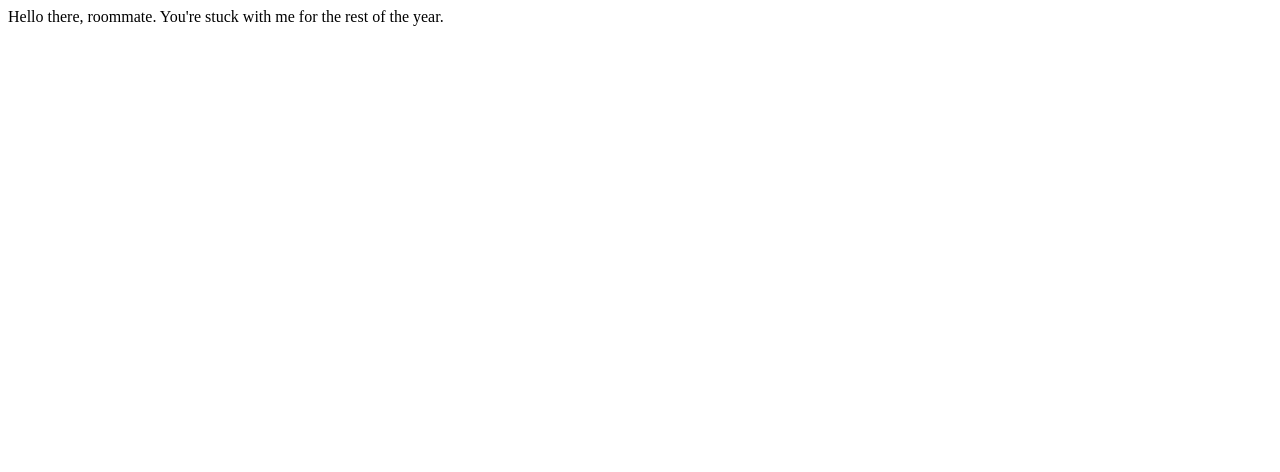
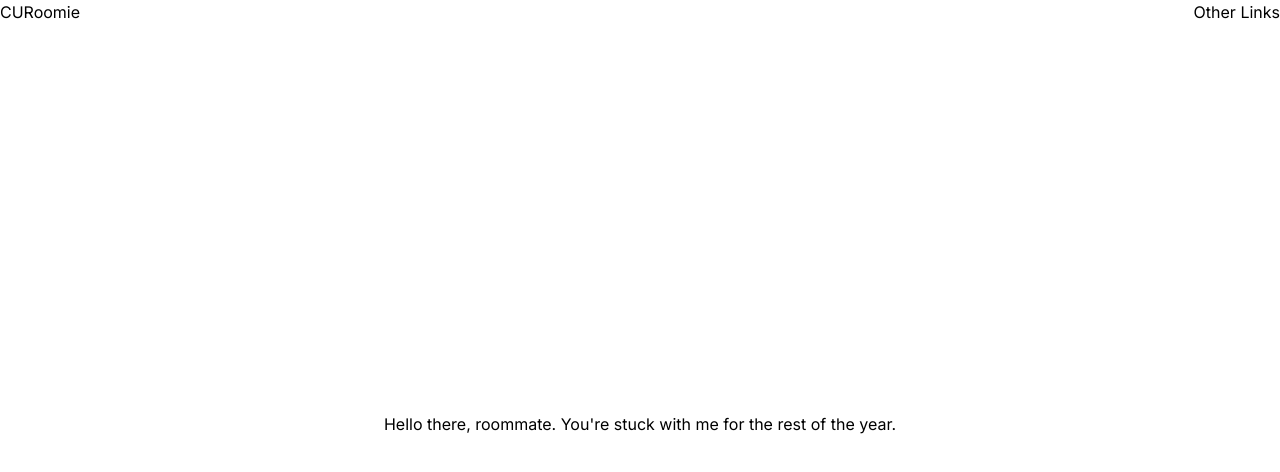
Before and after one commit to vinnyh125/CURoomie, a Next.js app: page / in a window 1280 px wide. Shown: the top 472 px of the page. Built offline with nearby package versions, Linux system fonts and the light colour scheme.

Commit message:
Navbar and Layout
+ set up basically navbar code structure
+ imported navbar component into layout file so as to not re-render inefficiently

```diff
--- /dev/null
+++ b/app/components/nav.jsx
@@ -0,0 +1,14 @@
+export default function Nav() {
+  return (
+    <>
+      <div className="flex min-w-screen justify-between">
+        <div>
+          CURoomie
+        </div>
+        <div>
+          Other Links
+        </div>
+      </div>
+    </>
+  )
+}
--- /dev/null
+++ b/app/layout.jsx
@@ -0,0 +1,26 @@
+import { Inter } from "next/font/google";
+import Nav from "./components/nav";
+import "./globals.css";
+
+const inter = Inter({ subsets: ["latin"] });
+
+export const metadata = {
+  title: "CURoomie",
+  description: "The Ultimate Destination for Finding the Perfect Roommate at Cornell!",
+};
+
+export default function RootLayout({ children }) {
+  return (
+    <>
+      <head>
+        <link rel="icon" href="/img/icon.png" sizes="any" />
+      </head>
+      <html>
+        <body className={inter.className}>
+          <Nav/>
+          {children}
+        </body>
+      </html>
+    </>
+  );
+}
```
